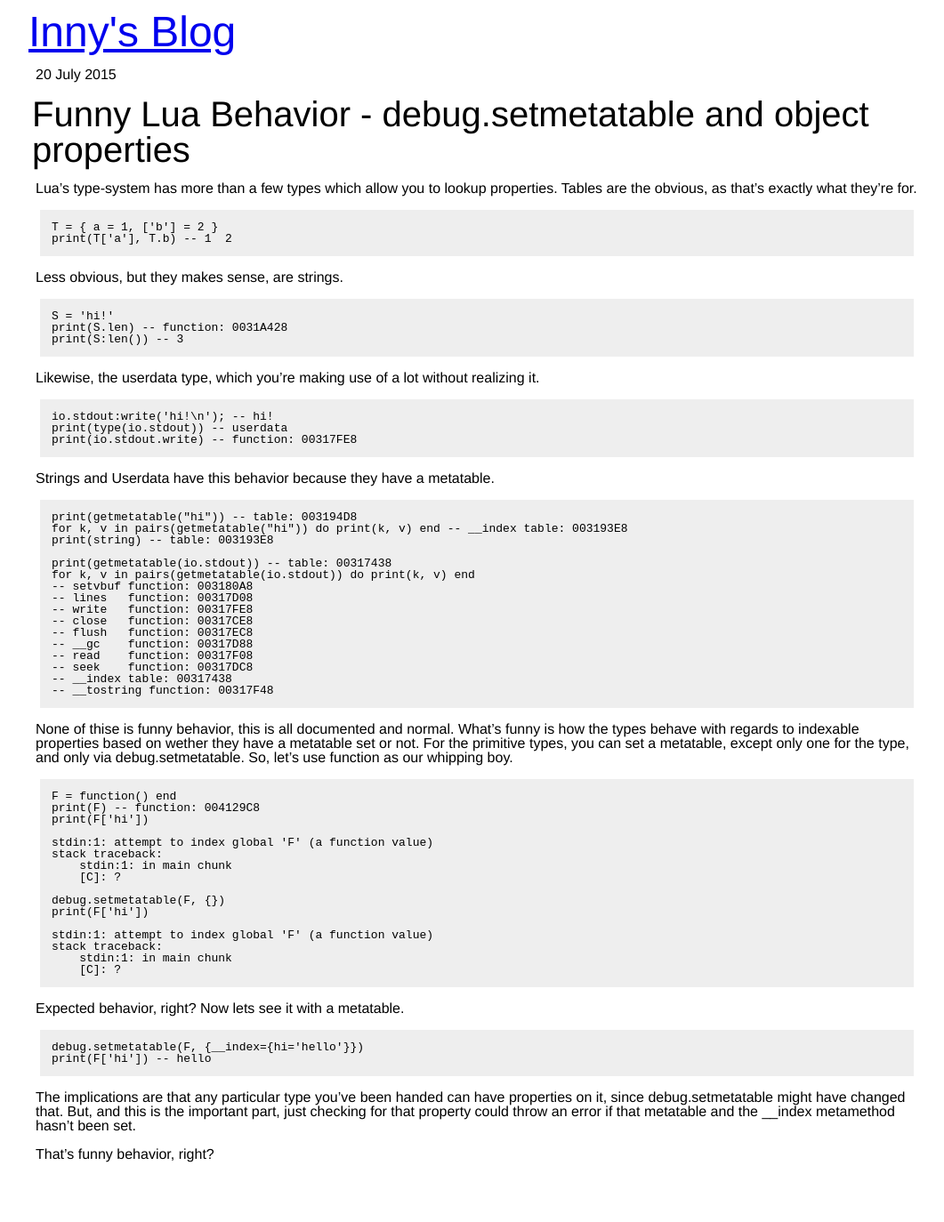
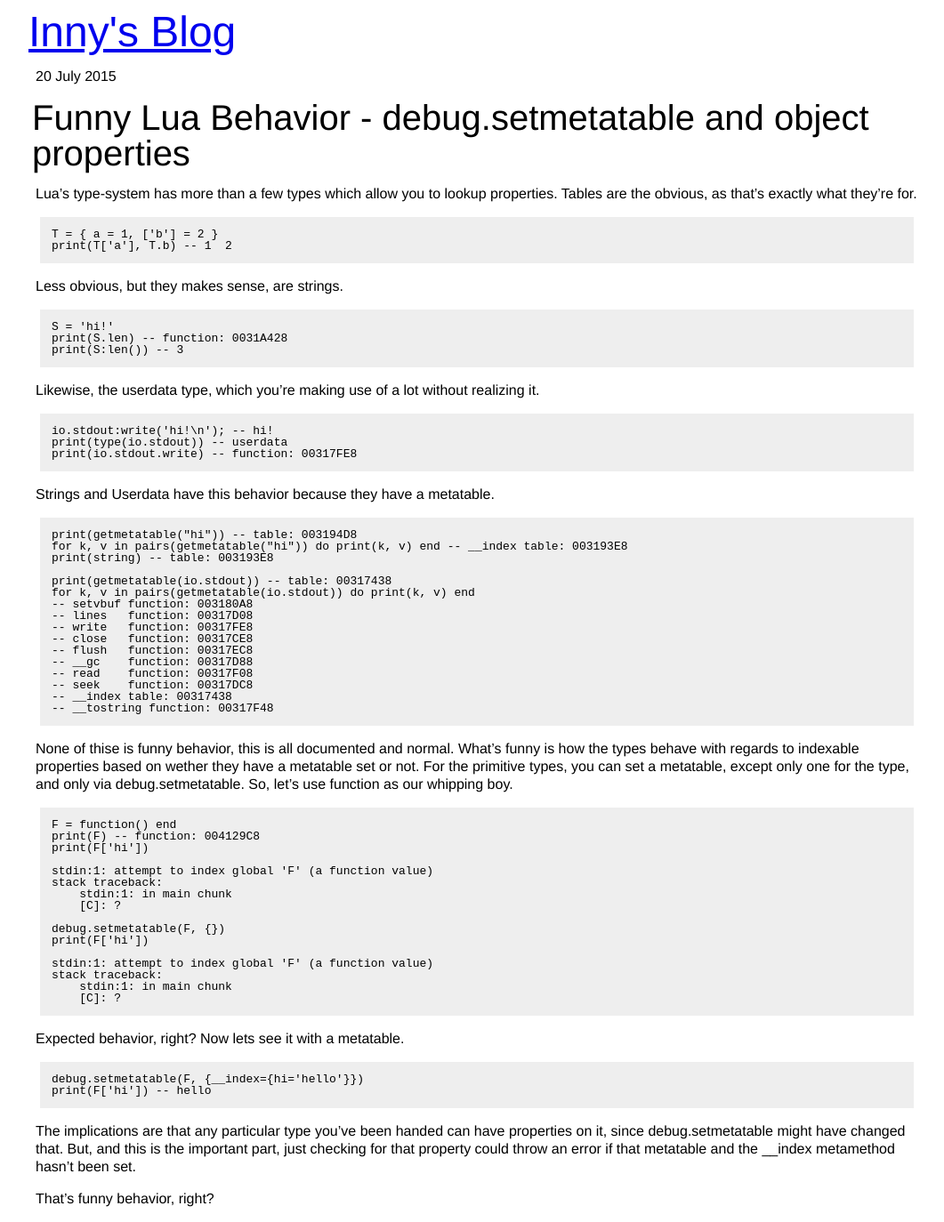
Before and after one commit to inmatarian/inmatarian.github.io, a Jekyll site: the page built from _posts/2015-07-20-funny_lua_behavior.md, in a window 1280 px wide. Shown: the whole page at 89% size, without its empty margins (104-1165 px from the left). Built offline with Jekyll 4.4.1, drawn with Linux system fonts in a browser that asks for light colours; Markdown is read by kramdown in place of the engine named in the settings; before the commit the page ends 1322 px from its top, so only the background shows below that.

Commit message:
fix line-height

```diff
--- a/css/screen.css
+++ b/css/screen.css
@@ -28,6 +28,7 @@ h3 {
 
 p {
   margin: 1em 0.5em;
+  line-height: 1.25em;
 }
 
 pre code {
```
